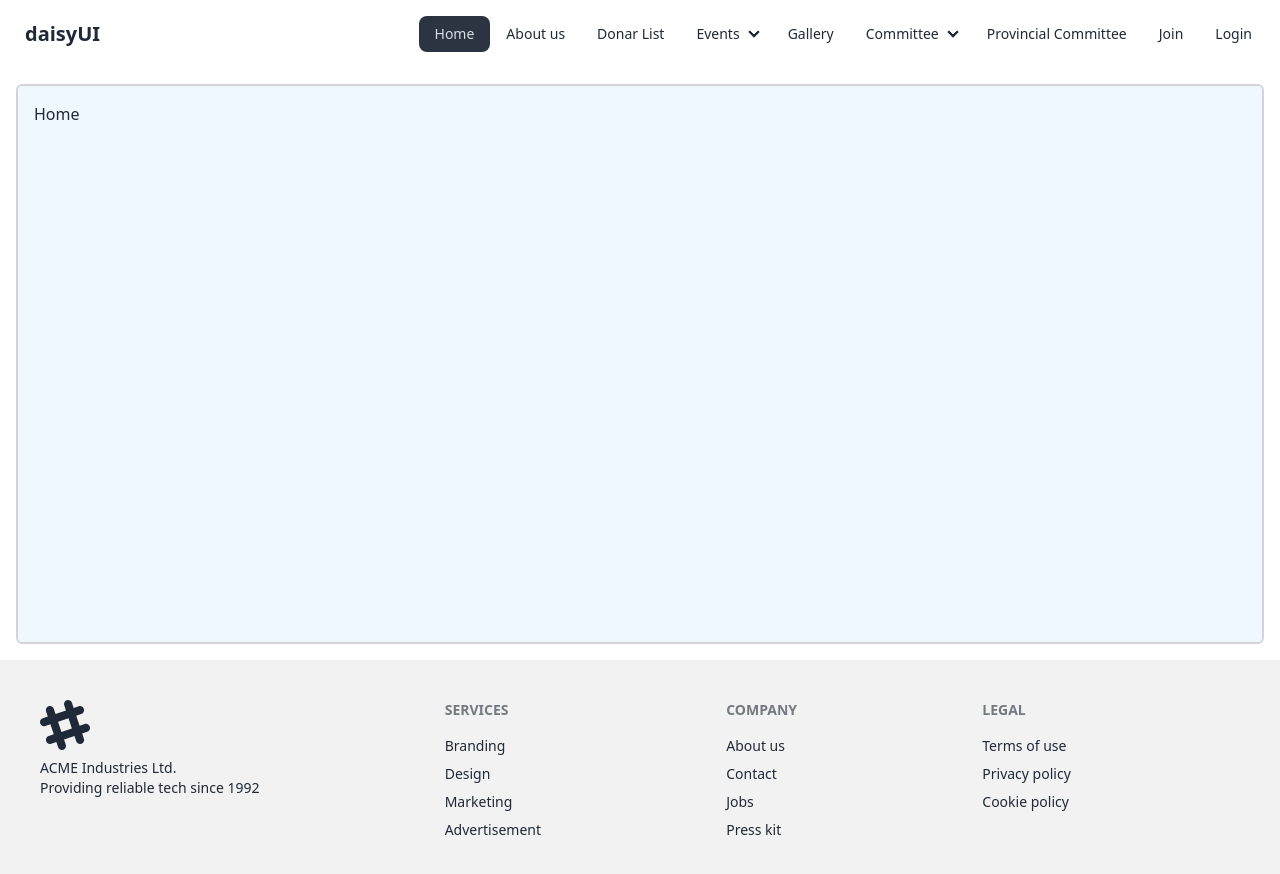
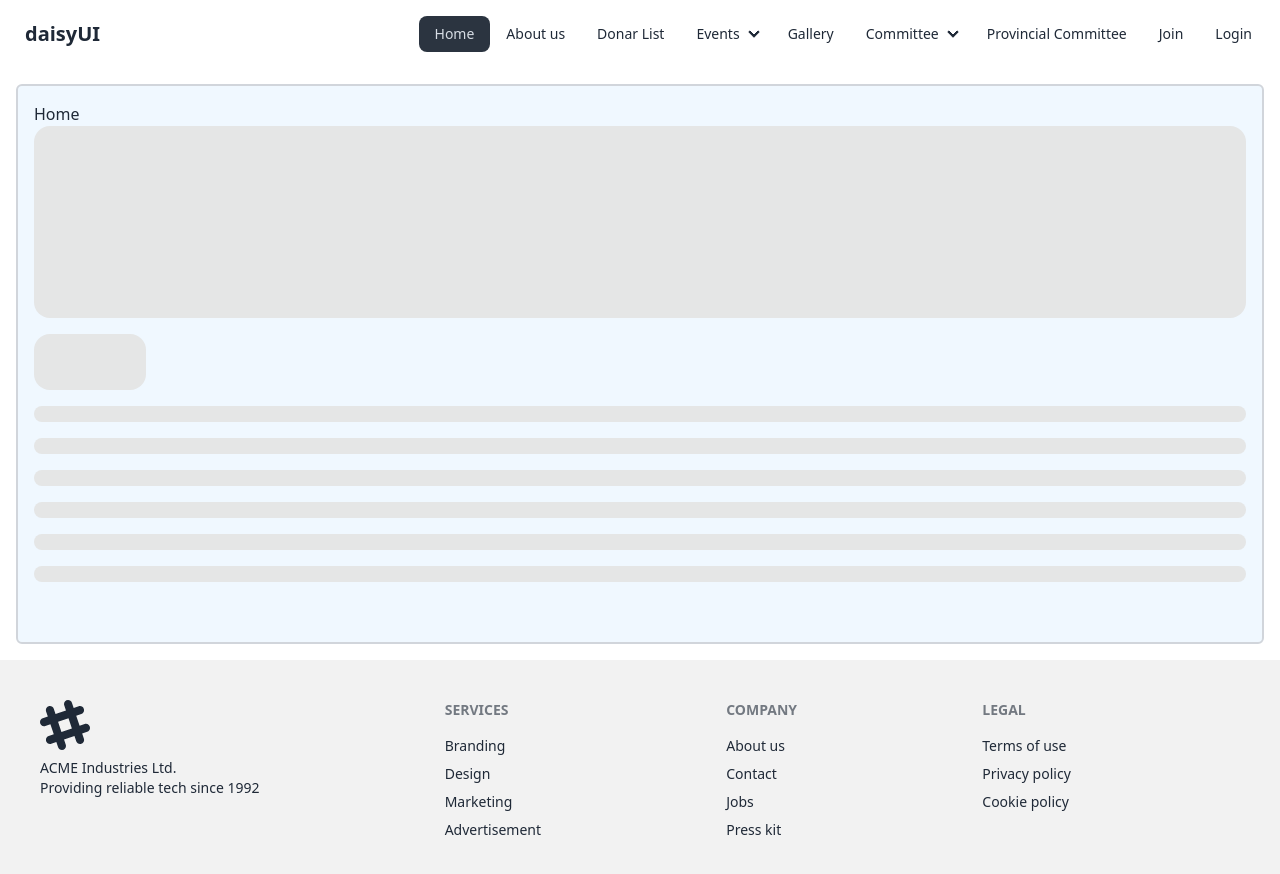
Before and after one commit to ridwan414-hub/project-414, a React (Vite) app: page / in a window 1280 px wide. Shown: the top 874 px of the page. Built offline with nearby package versions, Linux system fonts and the light colour scheme.

Commit message:
added skeleton

```diff
--- /dev/null
+++ b/src/components/login/LoginForm.jsx
@@ -0,0 +1,89 @@
+const LoginForm = () => {
+  return (
+    <div className="flex flex-1 flex-col justify-center px-6 py-12 lg:px-8">
+      <div className="sm:mx-auto sm:w-full sm:max-w-sm">
+        <img
+          className="mx-auto h-10 w-auto"
+          src="https://tailwindui.com/img/logos/mark.svg?color=indigo&shade=600"
+          alt="Your Company"
+        />
+        <h2 className="mt-10 text-center text-2xl font-bold leading-9 tracking-tight text-gray-900">
+          Sign in to your account
+        </h2>
+      </div>
+
+      <div className="mt-10 sm:mx-auto sm:w-full sm:max-w-sm">
+        <form className="space-y-6" action="#" method="POST">
+          <div>
+            <label
+              htmlFor="email"
+              className="block text-sm font-medium leading-6 text-gray-900"
+            >
+              Email address
+            </label>
+            <div className="mt-2">
+              <input
+                id="email"
+                name="email"
+                type="email"
+                autoComplete="email"
+                required
+                className="block w-full rounded-md border-0 py-1.5 text-gray-900 shadow-sm ring-1 ring-inset ring-gray-300 placeholder:text-gray-400 focus:ring-2 focus:ring-inset focus:ring-indigo-600 sm:text-sm sm:leading-6"
+              />
+            </div>
+          </div>
+
+          <div>
+            <div className="flex items-center justify-between">
+              <label
+                htmlFor="password"
+                className="block text-sm font-medium leading-6 text-gray-900"
+              >
+                Password
+              </label>
+              <div className="text-sm">
+                <a
+                  href="#"
+                  className="font-semibold text-indigo-600 hover:text-indigo-500"
+                >
+                  Forgot password?
+                </a>
+              </div>
+            </div>
+            <div className="mt-2">
+              <input
+                id="password"
+                name="password"
+                type="password"
+                autoComplete="current-password"
+                required
+                className="block w-full rounded-md border-0 py-1.5 text-gray-900 shadow-sm ring-1 ring-inset ring-gray-300 placeholder:text-gray-400 focus:ring-2 focus:ring-inset focus:ring-indigo-600 sm:text-sm sm:leading-6"
+              />
+            </div>
+          </div>
+
+          <div>
+            <button
+              type="submit"
+              className="flex w-full justify-center rounded-md bg-indigo-600 px-3 py-1.5 text-sm font-semibold leading-6 text-white shadow-sm hover:bg-indigo-500 focus-visible:outline focus-visible:outline-2 focus-visible:outline-offset-2 focus-visible:outline-indigo-600"
+            >
+              Sign in
+            </button>
+          </div>
+        </form>
+
+        <p className="mt-10 text-center text-sm text-gray-500">
+          Not a member?{' '}
+          <a
+            href="#"
+            className="font-semibold leading-6 text-indigo-600 hover:text-indigo-500"
+          >
+            Start a 14 day free trial
+          </a>
+        </p>
+      </div>
+    </div>
+  );
+};
+
+export default LoginForm;
--- a/src/layouts/Header.jsx
+++ b/src/layouts/Header.jsx
@@ -1,4 +1,4 @@
-import { Link, NavLink } from 'react-router-dom';
+import { NavLink } from 'react-router-dom';
 
 const Header = () => {
   return (
--- a/src/layouts/Layout.jsx
+++ b/src/layouts/Layout.jsx
@@ -1,7 +1,7 @@
 /* eslint-disable react/prop-types */
-import Header from "./Header";
-import Footer from "./Footer";
-import { Helmet } from "react-helmet";
+import Header from './Header';
+import Footer from './Footer';
+import { Helmet } from 'react-helmet';
 // import { Toaster } from 'react-hot-toast';
 
 const Layout = ({ children, description, keywords, author, title }) => {
@@ -9,30 +9,32 @@ const Layout = ({ children, description, keywords, author, title }) => {
     <div>
       <Helmet>
         <meta charSet="utf-8" />
-        <meta
-          name="description"
-          content={description}
-        />
-        <meta
-          name="keywords"
-          content={keywords}
-        />
-        <meta
-          name="author"
-          content={author}
-        />
+        <meta name="description" content={description} />
+        <meta name="keywords" content={keywords} />
+        <meta name="author" content={author} />
         <title>{title}</title>
       </Helmet>
       <Header />
       <section className="flex justify-center">
-        <main className="border-2 border-gray-300 rounded-md p-4 m-4 w-full"
+        <main
+          className="border-2 border-gray-300 rounded-md p-4 m-4 w-full"
           style={{
-            minHeight: "70vh",
-            backgroundColor: "aliceblue",
-            maxWidth: "1280px",
+            minHeight: '70vh',
+            backgroundColor: 'aliceblue',
+            maxWidth: '1280px',
           }}
         >
           {children}
+          <div className="flex flex-col gap-4 w-full">
+            <div className="skeleton h-48 w-full"></div>
+            <div className="skeleton h-14 w-28"></div>
+            <div className="skeleton h-4 w-full"></div>
+            <div className="skeleton h-4 w-full"></div>
+            <div className="skeleton h-4 w-full"></div>
+            <div className="skeleton h-4 w-full"></div>
+            <div className="skeleton h-4 w-full"></div>
+            <div className="skeleton h-4 w-full"></div>
+          </div>
         </main>
       </section>
       <Footer />
@@ -40,11 +42,11 @@ const Layout = ({ children, description, keywords, author, title }) => {
   );
 };
 Layout.defaultProps = {
-  children: "Default children",
-  title: "Voice of Muslims",
-  description: "We all are Muslims and we are proud of it.",
-  keywords: "Donation Blog Muslim Remitance Halal Help Charity Zakat Sadqah",
-  author: "VOM Team",
+  children: 'Default children',
+  title: 'Voice of Muslims',
+  description: 'We all are Muslims and we are proud of it.',
+  keywords: 'Donation Blog Muslim Remitance Halal Help Charity Zakat Sadqah',
+  author: 'VOM Team',
 };
 
 export default Layout;
--- a/src/pages/Login.jsx
+++ b/src/pages/Login.jsx
@@ -1,91 +1,10 @@
+import LoginForm from '../components/login/LoginForm';
 import Layout from '../layouts/Layout';
 
 const Login = () => {
   return (
     <Layout title={'Log in'}>
-      <div className="flex min-h-full flex-1 flex-col justify-center px-6 py-12 lg:px-8">
-        <div className="sm:mx-auto sm:w-full sm:max-w-sm">
-          <img
-            className="mx-auto h-10 w-auto"
-            src="https://tailwindui.com/img/logos/mark.svg?color=indigo&shade=600"
-            alt="Your Company"
-          />
-          <h2 className="mt-10 text-center text-2xl font-bold leading-9 tracking-tight text-gray-900">
-            Sign in to your account
-          </h2>
-        </div>
-
-        <div className="mt-10 sm:mx-auto sm:w-full sm:max-w-sm">
-          <form className="space-y-6" action="#" method="POST">
-            <div>
-              <label
-                htmlFor="email"
-                className="block text-sm font-medium leading-6 text-gray-900"
-              >
-                Email address
-              </label>
-              <div className="mt-2">
-                <input
-                  id="email"
-                  name="email"
-                  type="email"
-                  autoComplete="email"
-                  required
-                  className="block w-full rounded-md border-0 py-1.5 text-gray-900 shadow-sm ring-1 ring-inset ring-gray-300 placeholder:text-gray-400 focus:ring-2 focus:ring-inset focus:ring-indigo-600 sm:text-sm sm:leading-6"
-                />
-              </div>
-            </div>
-
-            <div>
-              <div className="flex items-center justify-between">
-                <label
-                  htmlFor="password"
-                  className="block text-sm font-medium leading-6 text-gray-900"
-                >
-                  Password
-                </label>
-                <div className="text-sm">
-                  <a
-                    href="#"
-                    className="font-semibold text-indigo-600 hover:text-indigo-500"
-                  >
-                    Forgot password?
-                  </a>
-                </div>
-              </div>
-              <div className="mt-2">
-                <input
-                  id="password"
-                  name="password"
-                  type="password"
-                  autoComplete="current-password"
-                  required
-                  className="block w-full rounded-md border-0 py-1.5 text-gray-900 shadow-sm ring-1 ring-inset ring-gray-300 placeholder:text-gray-400 focus:ring-2 focus:ring-inset focus:ring-indigo-600 sm:text-sm sm:leading-6"
-                />
-              </div>
-            </div>
-
-            <div>
-              <button
-                type="submit"
-                className="flex w-full justify-center rounded-md bg-indigo-600 px-3 py-1.5 text-sm font-semibold leading-6 text-white shadow-sm hover:bg-indigo-500 focus-visible:outline focus-visible:outline-2 focus-visible:outline-offset-2 focus-visible:outline-indigo-600"
-              >
-                Sign in
-              </button>
-            </div>
-          </form>
-
-          <p className="mt-10 text-center text-sm text-gray-500">
-            Not a member?{' '}
-            <a
-              href="#"
-              className="font-semibold leading-6 text-indigo-600 hover:text-indigo-500"
-            >
-              Start a 14 day free trial
-            </a>
-          </p>
-        </div>
-      </div>
+      <LoginForm />
     </Layout>
   );
 };
```
